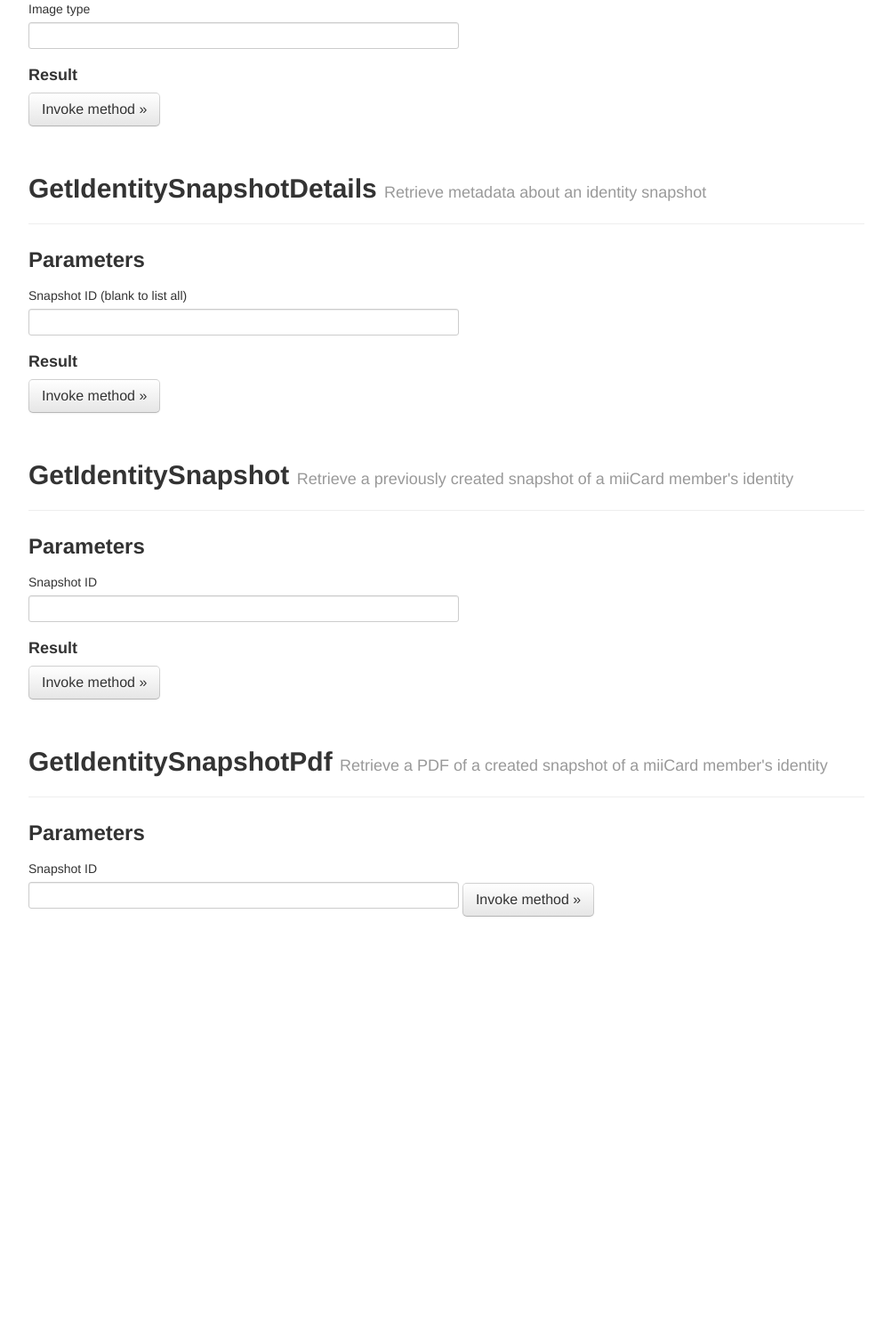
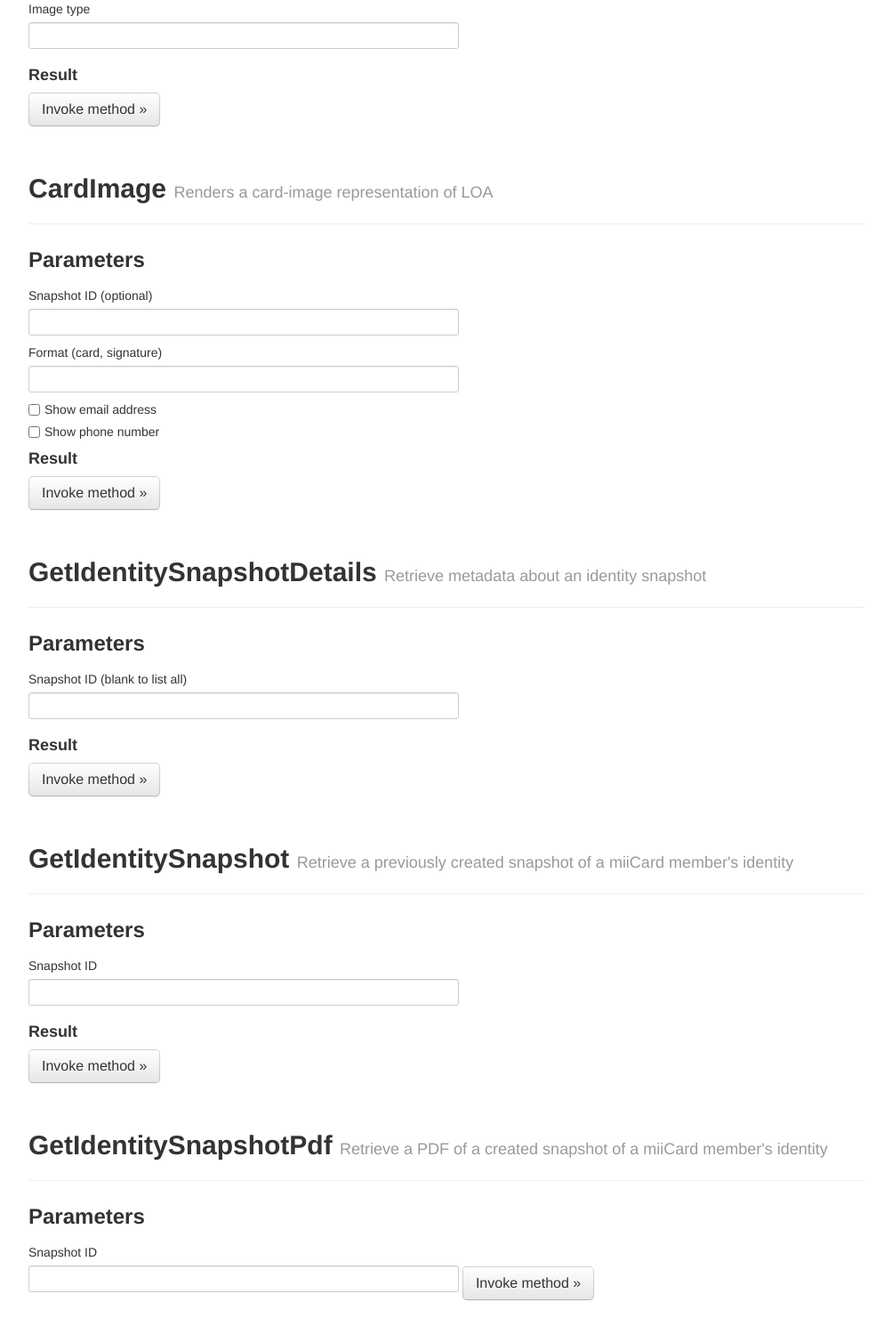
Before and after one commit to miiCard/api-wrappers-python-test, a Django app: page / in a window 1280 px wide. Shown: the part 1726-3207 px from the top of the page at 89% size, without its empty margins (138-1141 px from the left). Before the commit the page ends 2756 px from the top, so only its background shows below. Run offline with Django 3.2, Linux system fonts and the light colour scheme; parts of the project's set-up code (start-up, migrations or seed data) failed here and were passed over.

Commit message:
Adding support for GetCardImage

```diff
--- a/src/TestHarness/Templates/index.html
+++ b/src/TestHarness/Templates/index.html
@@ -125,6 +125,41 @@
         </div>
 
         <div class="page-header">
+            <h2>CardImage
+            <small>Renders a card-image representation of LOA</small>
+            </h2>
+        </div>
+        <div class="row">
+            <div class="span12">
+                <h3>Parameters</h3>
+                <label for="cardImageSnapshotId">Snapshot ID (optional)</label>
+                <input type="text" name="card-image-snapshot-id" value="{{view_model.card_image_snapshot_id}}" />
+
+                <label for="cardImageFormat">Format (card, signature)</label>
+                <input type="text" name="card-image-format" value="{{view_model.card_image_format}}" />
+
+                {% if view_model.card_image_show_email_address %}
+                  <label class="checkbox"><input type="checkbox" name="card-image-show-email-address" checked="checked" value="on" /> Show email address</label>
+                {% else %}
+                  <label class="checkbox"><input type="checkbox" name="card-image-show-email-address" /> Show email address</label>
+                {% endif %}
+
+                {% if view_model.card_image_show_phone_number %}
+                  <label class="checkbox"><input type="checkbox" name="card-image-show-phone-number" checked="checked" value="on" /> Show phone number</label>
+                {% else %}
+                  <label class="checkbox"><input type="checkbox" name="card-image-show-phone-number" /> Show phone number</label>
+                {% endif %}
+
+                <h4>Result</h4>
+                {% if view_model.show_card_image %}
+                <?php if (isset($showCardImage)) { ?>
+                <p><img src="/cardimage?oauth-consumer-key={{view_model.consumer_key|urlencode}}&oauth-consumer-secret={{view_model.consumer_secret|urlencode}}&oauth-access-token={{view_model.access_token|urlencode}}&&oauth-access-token-secret={{view_model.access_token_secret|urlencode}}&snapshot-id={{view_model.card_image_snapshot_id|urlencode}}&show-email-address={{view_model.card_image_show_email_address}}&show-phone-number={{view_model.card_image_show_phone_number}}&format={{view_model.card_image_format|urlencode}}" /></p>
+                {% endif %}
+                <button type="submit" name="btn-invoke" value="card-image" class="btn btn-large">Invoke method &raquo;</button>
+            </div>
+        </div>
+
+        <div class="page-header">
             <h2>GetIdentitySnapshotDetails
             <small>Retrieve metadata about an identity snapshot</small>
             </h2>
--- a/src/TestHarness/models.py
+++ b/src/TestHarness/models.py
@@ -26,4 +26,10 @@ class HarnessViewModel(models.Model):
     snapshot_id = ''
     snapshot_pdf_id = ''
 
+    card_image_snapshot_id = ''
+    card_image_show_email_address = False
+    card_image_show_phone_number = False
+    card_image_format = ''
+    show_card_image = False
+
     show_oauth_details_required_error = False
--- a/src/TestHarness/views.py
+++ b/src/TestHarness/views.py
@@ -29,6 +29,11 @@ def home(request):
         view_model.snapshot_details_id = request.POST['snapshot-details-id']
         view_model.snapshot_pdf_id = request.POST['snapshot-pdf-id']
 
+        view_model.card_image_format = request.POST['card-image-format']
+        view_model.card_image_show_email_address = request.POST.get('card-image-show-email-address', 'off') == 'on'
+        view_model.card_image_show_phone_number = request.POST.get('card-image-show-phone-number', 'off') == 'on'
+        view_model.card_image_snapshot_id = request.POST['card-image-snapshot-id']
+
         action = request.POST['btn-invoke']
 
     if action and view_model.consumer_key and view_model.consumer_secret and view_model.access_token and view_model.access_token_secret:
@@ -42,6 +47,8 @@ def home(request):
             view_model.last_is_social_account_assured_result = prettify_response(api.is_social_account_assured(view_model.social_account_id, view_model.social_account_type), None)
         elif action == 'assurance-image' and view_model.assurance_image_type:
             view_model.show_assurance_image = True
+        elif action == 'card-image':
+            view_model.show_card_image = True
         elif action == 'get-identity-snapshot-details':
             view_model.last_get_identity_snapshot_details_result = prettify_response(api.get_identity_snapshot_details(view_model.snapshot_details_id), prettify_identity_snapshot_details)
         elif action == 'get-identity-snapshot' and view_model.snapshot_id:
@@ -70,6 +77,26 @@ def assuranceimage(request):
     if consumer_key and consumer_secret and access_token and access_token_secret and type:
         api = MiiCardOAuthClaimsService(consumer_key, consumer_secret, access_token, access_token_secret)
         response = api.assurance_image(type)
+
+        toReturn = HttpResponse(response, mimetype='image/png')
+        toReturn['Content-Length'] = len(response)
+
+        return toReturn
+
+def cardimage(request):
+    consumer_key = request.GET['oauth-consumer-key']
+    consumer_secret = request.GET['oauth-consumer-secret']
+    access_token = request.GET['oauth-access-token']
+    access_token_secret = request.GET['oauth-access-token-secret']
+
+    format = request.GET['format']
+    snapshot_id = request.GET['snapshot-id']
+    show_email_address = request.GET['show-email-address'] == "True"
+    show_phone_number = request.GET['show-phone-number'] == "True"
+
+    if consumer_key and consumer_secret and access_token and access_token_secret:
+        api = MiiCardOAuthClaimsService(consumer_key, consumer_secret, access_token, access_token_secret)
+        response = api.get_card_image(snapshot_id, show_email_address, show_phone_number, format)
 
         toReturn = HttpResponse(response, mimetype='image/png')
         toReturn['Content-Length'] = len(response)
--- a/src/urls.py
+++ b/src/urls.py
@@ -6,5 +6,6 @@ from django.conf.urls.defaults import patterns, include, url
 
 urlpatterns = patterns('',
     url(r'^$', 'TestHarness.views.home', name='home'),
-    url(r'^assuranceimage$', 'TestHarness.views.assuranceimage', name='assuranceimage')
+    url(r'^assuranceimage$', 'TestHarness.views.assuranceimage', name='assuranceimage'),
+    url(r'^cardimage$', 'TestHarness.views.cardimage', name='cardimage')
 )
```
